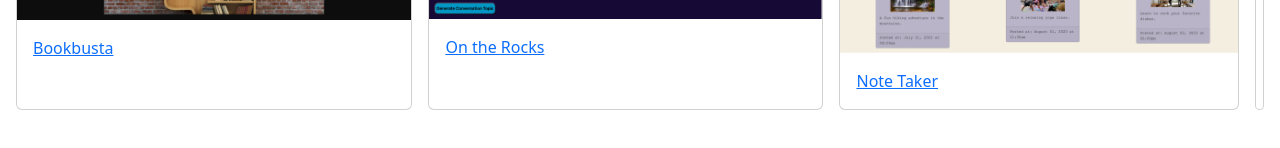
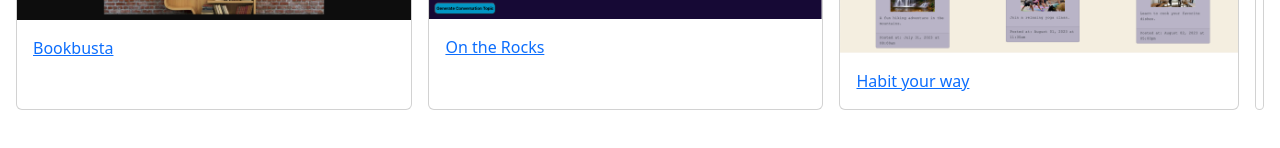
Before and after one commit to jtpham13/react-portfolio, a React (Vite) app: page /Portfolio in a window 1280 px wide. Shown: the part 400-548 px from the top of the page. Built offline with nearby package versions, Linux system fonts and the light colour scheme.

Commit message:
changing name on project 3

```diff
--- a/src/pages/Portfolio.jsx
+++ b/src/pages/Portfolio.jsx
@@ -17,7 +17,7 @@ function Portfolio() {
       image: Image2,
     },
     {
-      name: "Note Taker",
+      name: "Habit your way",
       link: "https://github.com/slmov215/habit-your-way",
       image: Image4,
     },
```
